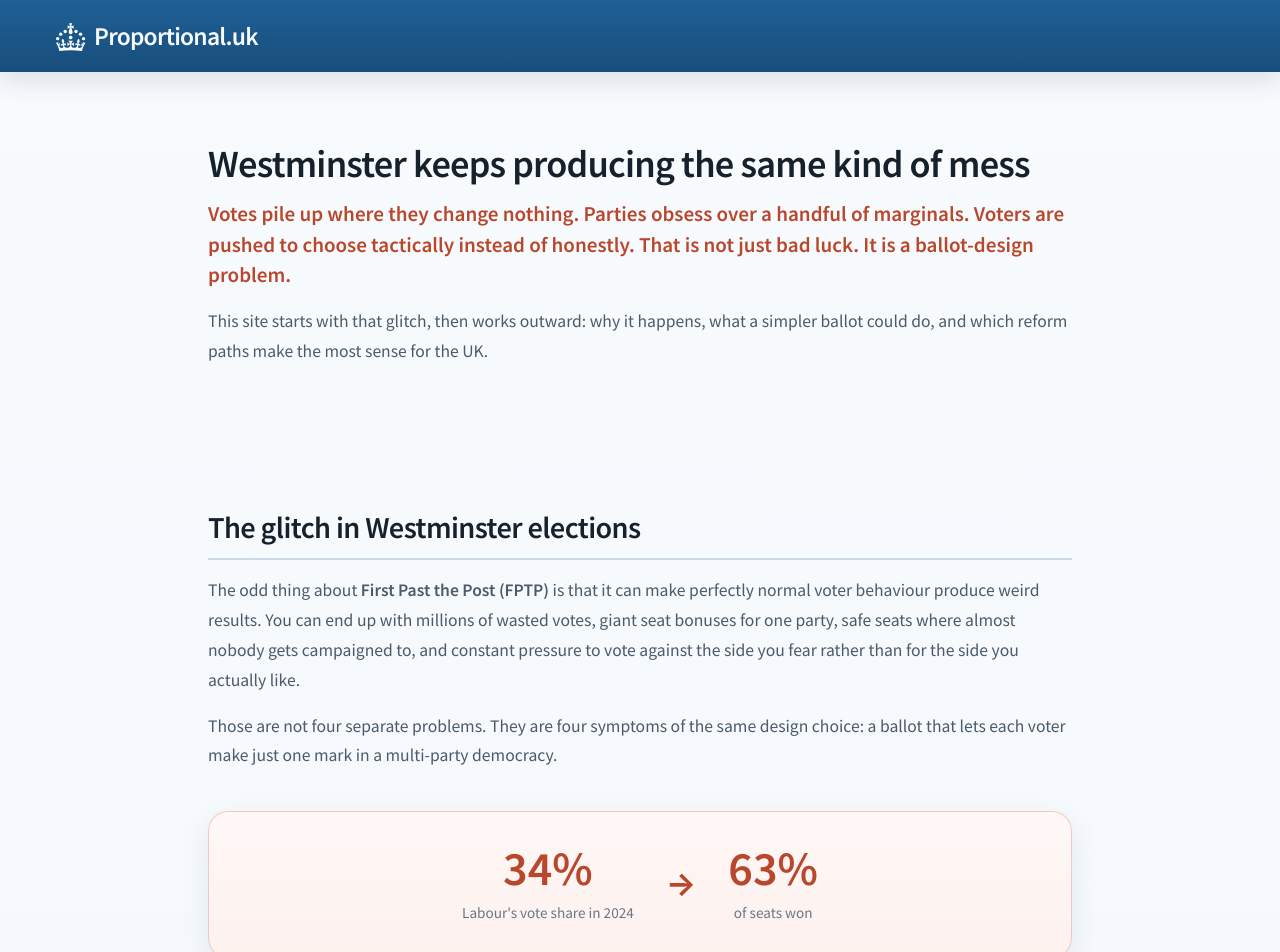
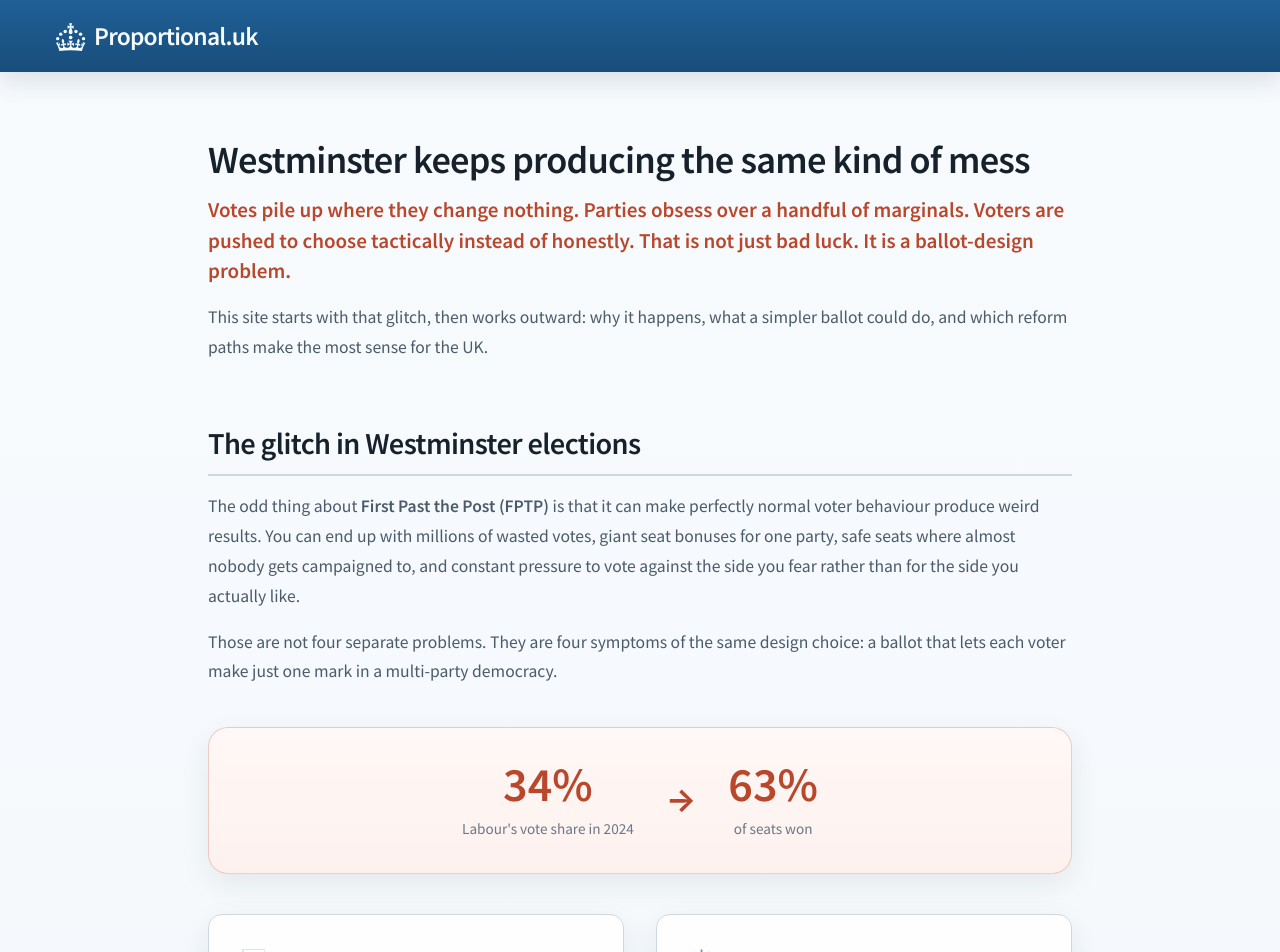
Before and after one commit to fsargent/proportional.uk, a SvelteKit app: page / in a window 1280 px wide. Shown: the top 952 px of the page. Built offline with nearby package versions, Linux system fonts and the light colour scheme.

Commit message:
squish spacing

```diff
--- a/src/app.css
+++ b/src/app.css
@@ -300,6 +300,11 @@ li {
   font-weight: 700;
 }
 
+/* Home page: grid gap carries section separation; drop h2 top margin so it does not stack */
+.content .guided-flow h2.section-header {
+  margin-top: 0;
+}
+
 /* Grid layouts */
 .benefits-grid {
   display: grid;
--- a/src/routes/+page.svelte
+++ b/src/routes/+page.svelte
@@ -122,13 +122,13 @@
 
 <style>
 	.hero-section {
-		padding: 2.5rem 0 3.5rem 0;
-		margin-bottom: 2rem;
+		padding: 2.25rem 0 2.75rem 0;
+		margin-bottom: 1.25rem;
 	}
 
 	.guided-flow {
 		display: grid;
-		gap: clamp(4rem, 7vw, 5.5rem);
+		gap: clamp(2.25rem, 4vw, 3.25rem);
 	}
 
 	.finder-intro {
```
